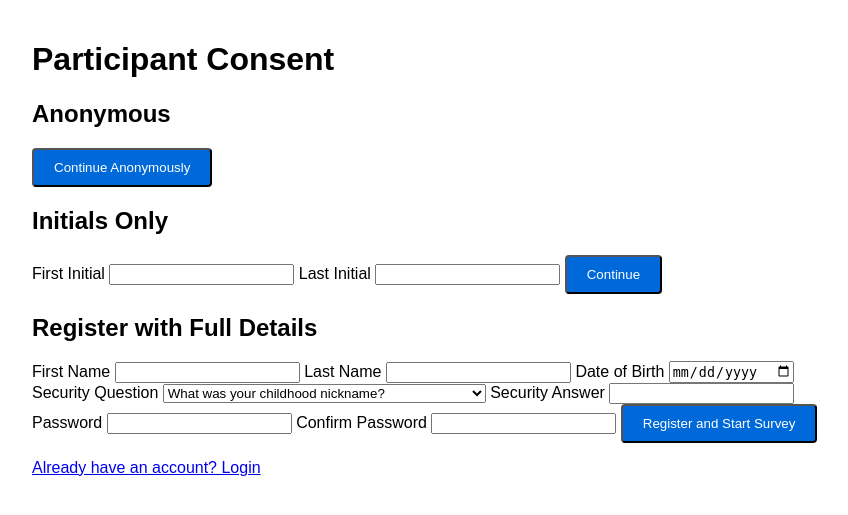
After one commit to acesonder/GPTChance, a PHP site: page /register.php in a window 1280 px wide. The commit adds this page. Shown: the top 515 px of the page, without its empty margins (208-1056 px from the left). Run offline with PHP 8.4, Linux system fonts and the light colour scheme.

Commit message:
Add user registration and login with survey access

```diff
--- /dev/null
+++ b/logout.php
@@ -0,0 +1,5 @@
+<?php
+session_start();
+$_SESSION = [];
+session_destroy();
+header('Location: index.php');
--- /dev/null
+++ b/register.php
@@ -0,0 +1,136 @@
+<?php
+session_start();
+require 'config.php';
+$errors = [];
+if ($_SERVER['REQUEST_METHOD'] === 'POST') {
+    $action = $_POST['action'] ?? '';
+    $mysqli = new mysqli(DB_HOST, DB_USER, DB_PASS, DB_NAME);
+    if ($mysqli->connect_errno) {
+        $errors[] = 'Database connection failed';
+    } else {
+        if ($action === 'anon') {
+            $_SESSION['user_id'] = 'anon';
+            header('Location: survey.php');
+            exit;
+        } elseif ($action === 'initials') {
+            $fi = strtoupper(substr(trim($_POST['first_initial'] ?? ''),0,1));
+            $li = strtoupper(substr(trim($_POST['last_initial'] ?? ''),0,1));
+            if (!$fi || !$li) {
+                $errors[] = 'Please provide initials';
+            } else {
+                $_SESSION['user_id'] = $fi.$li;
+                header('Location: survey.php');
+                exit;
+            }
+        } elseif ($action === 'register') {
+            $fname = trim($_POST['fname'] ?? '');
+            $lname = trim($_POST['lname'] ?? '');
+            $dob = trim($_POST['dob'] ?? '');
+            $question = trim($_POST['sec_question'] ?? '');
+            $answer = trim($_POST['sec_answer'] ?? '');
+            $pass = $_POST['password'] ?? '';
+            $pass2 = $_POST['password_confirm'] ?? '';
+            if (!$fname || !$lname || !$dob || !$question || !$answer || !$pass) {
+                $errors[] = 'All fields required';
+            } elseif ($pass !== $pass2) {
+                $errors[] = 'Passwords do not match';
+            } else {
+                $uname = strtoupper(substr($fname,0,3).substr($lname,0,3));
+                if (preg_match('/^(\d{4})-\d{2}-\d{2}$/', $dob, $m)) {
+                    $uname .= substr($m[1],-2);
+                } else {
+                    $errors[] = 'Invalid date format';
+                }
+                if (!$errors) {
+                    $stmt = $mysqli->prepare('SELECT id FROM users WHERE username=?');
+                    $stmt->bind_param('s', $uname);
+                    $stmt->execute();
+                    $stmt->store_result();
+                    if ($stmt->num_rows > 0) {
+                        $errors[] = 'Username already exists';
+                    } else {
+                        $hash = password_hash($pass, PASSWORD_DEFAULT);
+                        $ins = $mysqli->prepare('INSERT INTO users (username, first_name, last_name, dob, password_hash, sec_question, sec_answer) VALUES (?,?,?,?,?,?,?)');
+                        $ins->bind_param('sssssss', $uname, $fname, $lname, $dob, $hash, $question, $answer);
+                        if ($ins->execute()) {
+                            $_SESSION['user_id'] = $uname;
+                            header('Location: survey.php');
+                            exit;
+                        } else {
+                            $errors[] = 'Failed to create account';
+                        }
+                        $ins->close();
+                    }
+                    $stmt->close();
+                }
+            }
+        }
+    }
+}
+$questions = [
+    'What was your childhood nickname?',
+    'What is the name of your favorite childhood friend?',
+    'In what city or town did your parents meet?',
+    'What was the make of your first car?',
+    'What was the name of your first pet?',
+    'What is your mother\'s maiden name?',
+    'What was the name of your elementary school?',
+    'What is the name of the street you grew up on?',
+    'What is your favorite book?',
+    'What is your favorite food?'
+];
+?>
+<!DOCTYPE html>
+<html lang="en">
+<head>
+<meta charset="UTF-8">
+<meta name="viewport" content="width=device-width, initial-scale=1.0">
+<title>Register / Consent</title>
+<link rel="stylesheet" href="styles.css">
+</head>
+<body>
+<div class="container">
+<h1>Participant Consent</h1>
+<?php if ($errors): ?>
+    <div class="errors">
+        <ul>
+        <?php foreach ($errors as $e): ?>
+            <li><?php echo htmlspecialchars($e); ?></li>
+        <?php endforeach; ?>
+        </ul>
+    </div>
+<?php endif; ?>
+<h2>Anonymous</h2>
+<form method="post">
+    <input type="hidden" name="action" value="anon">
+    <button type="submit" class="btn">Continue Anonymously</button>
+</form>
+<h2>Initials Only</h2>
+<form method="post">
+    <input type="hidden" name="action" value="initials">
+    <label>First Initial <input type="text" name="first_initial" maxlength="1"></label>
+    <label>Last Initial <input type="text" name="last_initial" maxlength="1"></label>
+    <button type="submit" class="btn">Continue</button>
+</form>
+<h2>Register with Full Details</h2>
+<form method="post">
+    <input type="hidden" name="action" value="register">
+    <label>First Name <input type="text" name="fname" required></label>
+    <label>Last Name <input type="text" name="lname" required></label>
+    <label>Date of Birth <input type="date" name="dob" required></label>
+    <label>Security Question
+        <select name="sec_question" required>
+            <?php foreach ($questions as $q): ?>
+            <option value="<?php echo htmlspecialchars($q); ?>"><?php echo htmlspecialchars($q); ?></option>
+            <?php endforeach; ?>
+        </select>
+    </label>
+    <label>Security Answer <input type="text" name="sec_answer" required></label>
+    <label>Password <input type="password" name="password" required></label>
+    <label>Confirm Password <input type="password" name="password_confirm" required></label>
+    <button type="submit" class="btn">Register and Start Survey</button>
+</form>
+<p><a href="login.php">Already have an account? Login</a></p>
+</div>
+</body>
+</html>
--- /dev/null
+++ b/styles.css
@@ -0,0 +1,9 @@
+body { font-family: Arial, sans-serif; margin: 0; padding: 0; }
+.container { max-width: 800px; margin: auto; padding: 20px; }
+.btn { display: inline-block; padding: 10px 20px; background:#0069d9; color:#fff; text-decoration:none; border-radius:4px; }
+.btn:hover { background:#0053ba; }
+.errors { color: red; }
+ul { padding-left:20px; }
+@media (max-width:600px) {
+    .container { padding: 10px; }
+}
```
Also changed, not shown: index.php (+28 -55 lines), login.php (added, +53 -0 lines), survey.php (added, +69 -0 lines), README.md.
